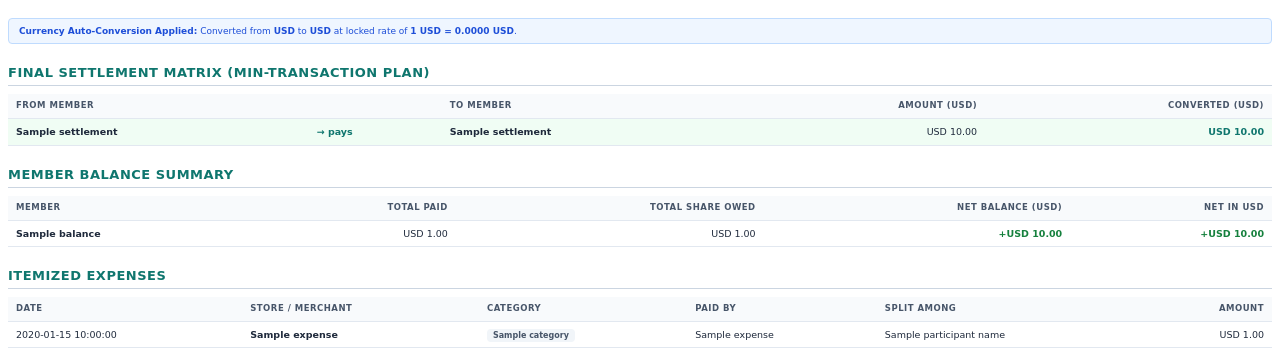
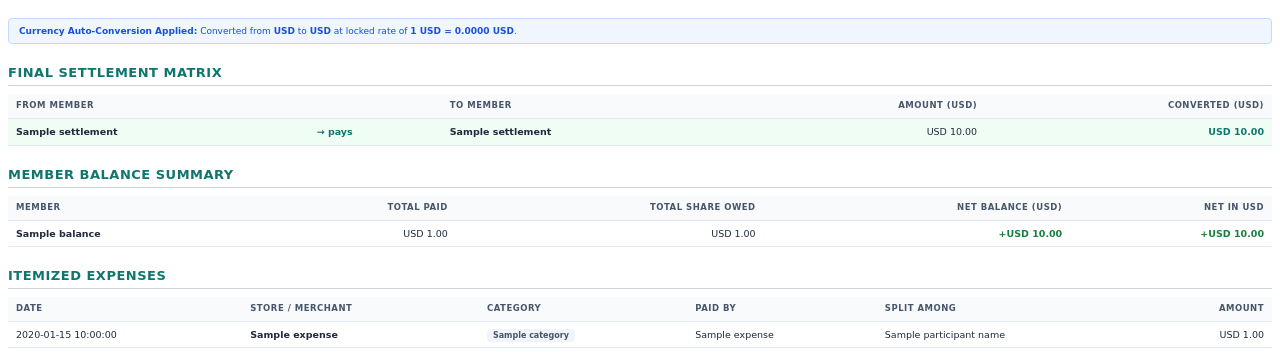
Before and after one commit to TanishSheth/BillBuddy, a Python web app: template app/templates/monthly_report.html in a window 1280 px wide. Shown: the part 81-433 px from the top of the page. Run offline with Jinja, Linux system fonts and the light colour scheme; the template is opened without the code that fills it: most values are stand-ins (such as "Sample title", 1, 10 or a date in 2020); grey boxes marked "Sample" are stand-in pictures.

Commit message:
Update monthly report template.

```diff
--- a/app/config.py
+++ b/app/config.py
@@ -17,7 +17,7 @@ def _normalize_database_url(url: str) -> str:
     return url
 
 
-APP_VERSION = os.environ.get("APP_VERSION", "20260921a")
+APP_VERSION = os.environ.get("APP_VERSION", "20260921b")
 IS_DEVELOPMENT = os.environ.get("BILLBUDDY_ENV", "").lower() == "development"
 DISABLE_SCHEDULER = _is_truthy(os.environ.get("DISABLE_SCHEDULER"))
 
--- a/app/templates/monthly_report.html
+++ b/app/templates/monthly_report.html
@@ -59,7 +59,7 @@
   </div>
   {% endif %}
 
-  <h2>Final Settlement Matrix (Min-Transaction Plan)</h2>
+  <h2>Final Settlement Matrix</h2>
   {% if settlements %}
   <table>
     <thead>
```
